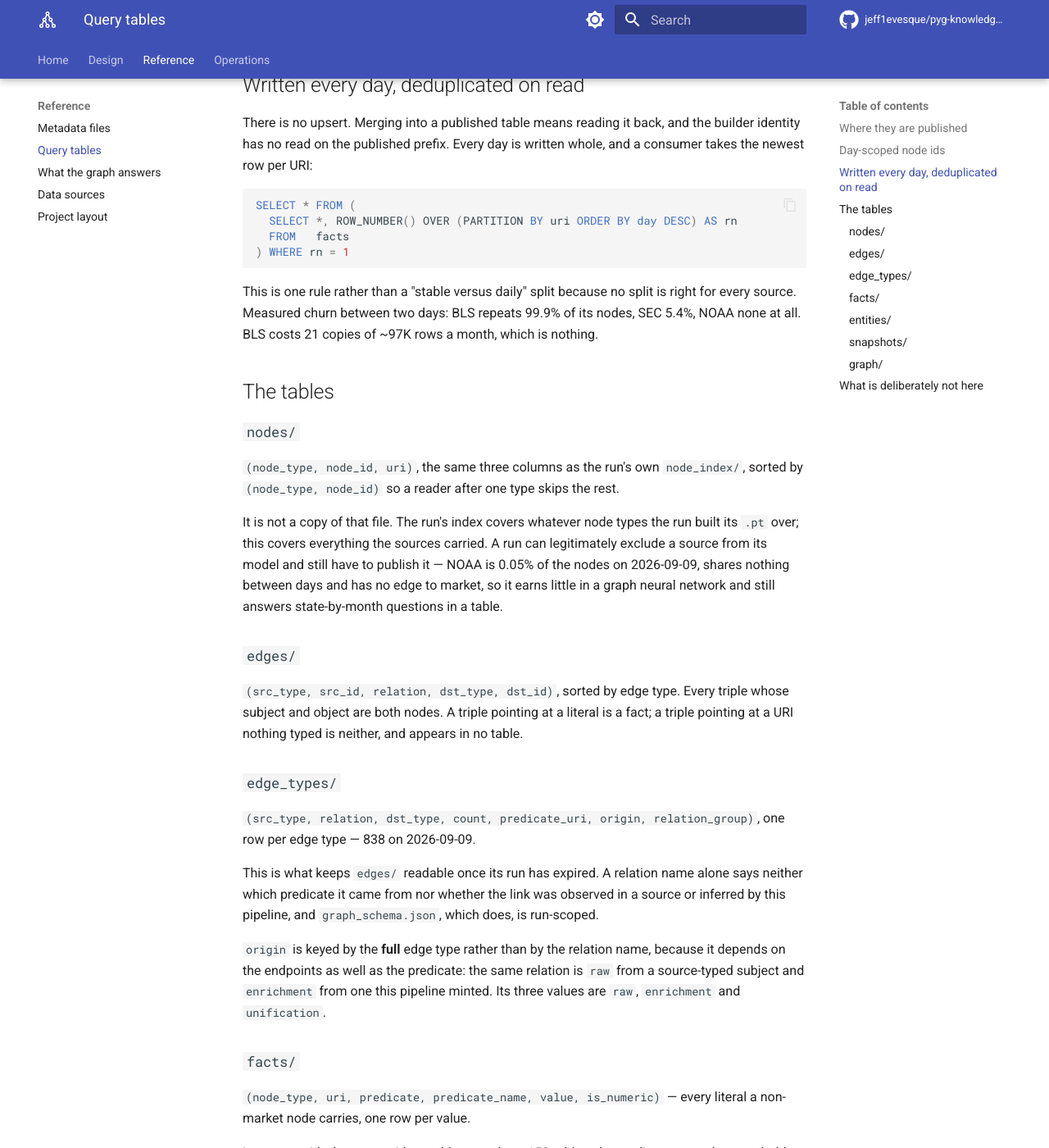
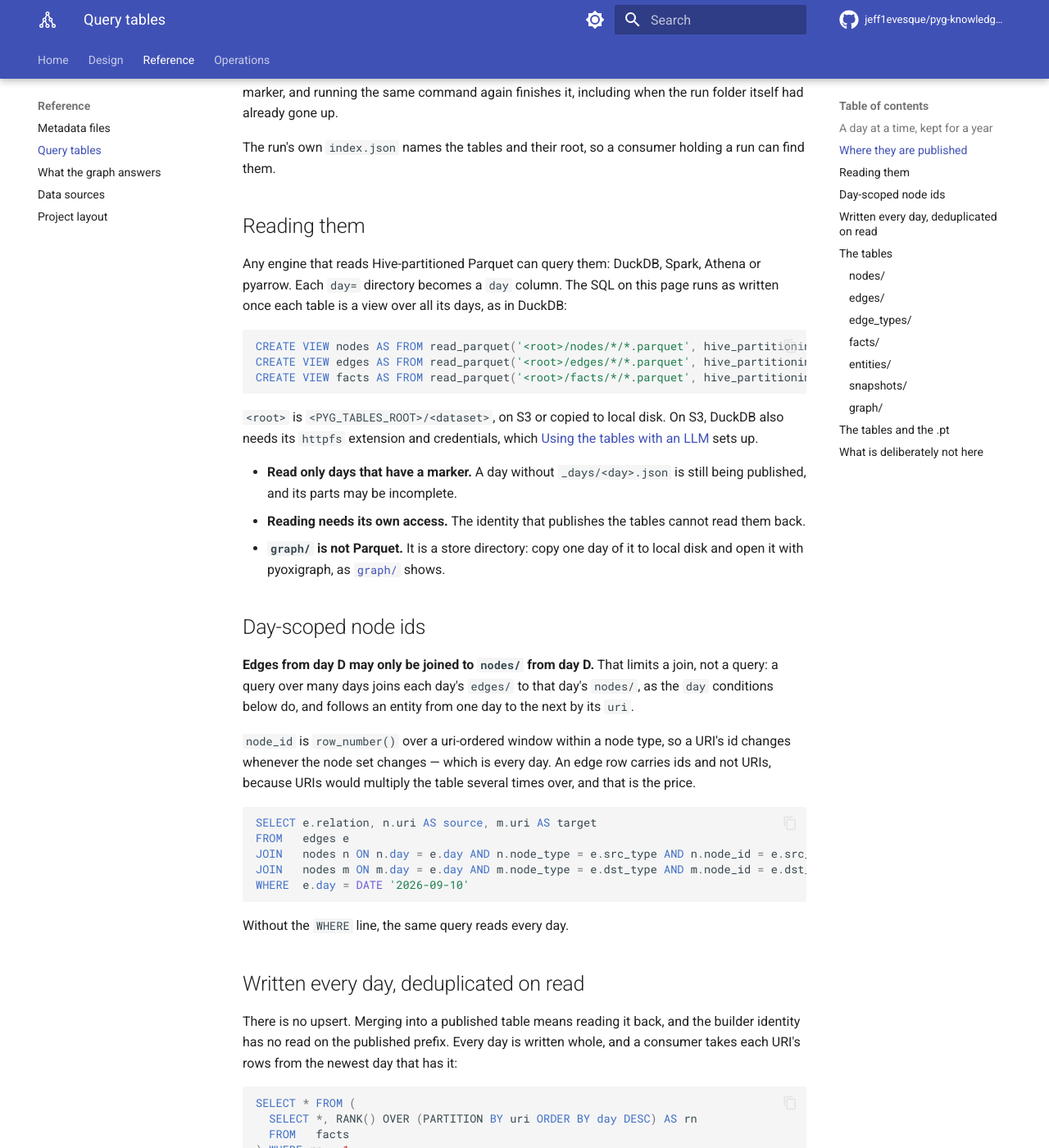
Before and after one commit to jeff1evesque/pyg-knowledge-graph-builder, an MkDocs documentation site: the page built from documentation/reference/tables.md, in a window 1280 px wide and 1400 px high, scrolled down 1746 px. Shown: the whole window at 82% size. Built offline with MkDocs 1.6.1 and Material for MkDocs 9.7.7, drawn with Linux system fonts in a browser that asks for light colours; comment, search, counter and statistics services are not loaded; some of the changed text lies outside the part shown.

Commit message:
#416: tables.md, a day at a time, reading them, RANK dedupe, the .pt in one section

````diff
--- a/documentation/reference/tables.md
+++ b/documentation/reference/tables.md
@@ -1,11 +1,17 @@
 # Query Tables
 
-A published run is a pickle, a node index and 200 Parquet parts of triples —
-about 95 GB, none of it filterable by ticker, by date or by meaning, and the
-graph's 70.8 million edges recoverable only by unpickling a 42 GB blob.
+The query tables are the part of a run meant for looking things up: six Parquet
+tables and a triple store for each day, holding the enriched data's nodes,
+edges and values under their names and URIs. SQL, SPARQL and an LLM's retrieval
+step can all read them. [Questions the tables answer](questions.md) shows what
+they answer, and [Using the tables with an LLM](llm.md) shows retrieval.
 
-The query tables are the same data in shapes something can query: six Parquet
-tables and a triple store, about 2.4 GB a day against 94.9 GB for the run.
+They are not the `.pt`. A run's `hetero_data_<variant>.pt` is a PyTorch
+Geometric graph for training a graph neural network, built over every source
+except NOAA weather: numbers without names, in a 42 GB pickle that is deleted
+with its run after 21 days. The tables cover every source, weather included.
+[The tables and the `.pt`](#the-tables-and-the-pt) lists every difference.
+
 They are written by the enriching leg of a run
 ([`spark_jobs/graph/tables.py`](https://github.com/jeff1evesque/pyg-knowledge-graph-builder/blob/master/spark_jobs/graph/tables.py)),
 on by default, and switched off with `--enable_query_tables false`.
@@ -20,12 +26,32 @@
 | `entities/` | one row per text-bearing node | ~0.01 GB |
 | `edge_types/` | one row per edge type | <0.01 GB |
 
+## A day at a time, kept for a year
+
+Every table is split into days. A run writes one `day=YYYY-MM-DD` partition of
+each table, for the day its data was cut from, and each day is kept for 365
+days. A [scheduled run](../operations/running-a-job.md#scheduled-runs) adds a
+day every day, so the tables build up to a year of days, and a query can read
+one day or all of them.
+
+Three rules on this page mention a day. None of them limits a query to one:
+
+- **Ids join within a day.** `node_id` is renumbered every day, so an `edges/`
+  row joins to `nodes/` on the same `day`. Across days, follow an entity by its
+  `uri`, which does not change. See [Day-scoped node ids](#day-scoped-node-ids).
+- **A query across days sees a node once per day.** Every day is written whole,
+  so take each URI's newest day. See
+  [Written every day, deduplicated on read](#written-every-day-deduplicated-on-read).
+- **`graph/` is one store per day.** A SPARQL query reads one day's store. A
+  question across days reads the Parquet tables, or asks each day's store in
+  turn. See [`graph/`](#graph).
+
 ## Where they are published
 
-Not inside the run folder. Runs expire at 21 days and the tables keep a year,
-and S3 applies the **shortest** expiration where two prefix rules overlap — so a
-table under the run's prefix would be deleted with the run whatever a second
-rule said.
+Not inside the run folder. Runs expire at 21 days and each day of tables is kept
+a year, and S3 applies the **shortest** expiration where two prefix rules
+overlap — so a table under the run's prefix would be deleted with the run
+whatever a second rule said.
 
 ```
 <PYG_TABLES_ROOT>/<dataset>/
@@ -51,9 +77,35 @@
 The run's own `index.json` names the tables and their root, so a consumer
 holding a run can find them.
 
+## Reading them
+
+Any engine that reads Hive-partitioned Parquet can query them: DuckDB, Spark,
+Athena or pyarrow. Each `day=` directory becomes a `day` column. The SQL on this
+page runs as written once each table is a view over all its days, as in DuckDB:
+
+```sql
+CREATE VIEW nodes AS FROM read_parquet('<root>/nodes/*/*.parquet', hive_partitioning = true);
+CREATE VIEW edges AS FROM read_parquet('<root>/edges/*/*.parquet', hive_partitioning = true);
+CREATE VIEW facts AS FROM read_parquet('<root>/facts/*/*.parquet', hive_partitioning = true);
+```
+
+`<root>` is `<PYG_TABLES_ROOT>/<dataset>`, on S3 or copied to local disk. On S3,
+DuckDB also needs its `httpfs` extension and credentials, which
+[Using the tables with an LLM](llm.md#a-worked-example) sets up.
+
+- **Read only days that have a marker.** A day without `_days/<day>.json` is
+  still being published, and its parts may be incomplete.
+- **Reading needs its own access.** The identity that publishes the tables
+  cannot read them back.
+- **`graph/` is not Parquet.** It is a store directory: copy one day of it to
+  local disk and open it with pyoxigraph, as [`graph/`](#graph) shows.
+
 ## Day-scoped node ids
 
-**Edges from day D may only be joined to `nodes/` from day D.**
+**Edges from day D may only be joined to `nodes/` from day D.** That limits a
+join, not a query: a query over many days joins each day's `edges/` to that
+day's `nodes/`, as the `day` conditions below do, and follows an entity from one
+day to the next by its `uri`.
 
 `node_id` is `row_number()` over a uri-ordered window within a node type, so a
 URI's id changes whenever the node set changes — which is every day. An edge
@@ -68,18 +120,23 @@
 WHERE  e.day = DATE '2026-09-10'
 ```
 
+Without the `WHERE` line, the same query reads every day.
+
 ## Written every day, deduplicated on read
 
 There is no upsert. Merging into a published table means reading it back, and
 the builder identity has no read on the published prefix. Every day is written
-whole, and a consumer takes the newest row per URI:
+whole, and a consumer takes each URI's rows from the newest day that has it:
 
 ```sql
 SELECT * FROM (
-  SELECT *, ROW_NUMBER() OVER (PARTITION BY uri ORDER BY day DESC) AS rn
+  SELECT *, RANK() OVER (PARTITION BY uri ORDER BY day DESC) AS rn
   FROM   facts
 ) WHERE rn = 1
 ```
+
+`RANK`, not `ROW_NUMBER`: a node has a row per value in `facts/`, and
+`ROW_NUMBER` would keep one of them and drop the rest.
 
 This is one rule rather than a "stable versus daily" split because no split is
 right for every source. Measured churn between two days: BLS repeats 99.9% of
@@ -90,16 +147,9 @@
 
 ### `nodes/`
 
-`(node_type, node_id, uri)`, the same three columns as the run's own
-`node_index/`, sorted by `(node_type, node_id)` so a reader after one type skips
-the rest.
-
-It is not a copy of that file. The run's index covers whatever node types the
-run built its `.pt` over; this covers everything the sources carried. A run can
-legitimately exclude a source from its model and still have to publish it — NOAA
-is 0.05% of the nodes on 2026-09-09, shares nothing between days and has no edge
-to market, so it earns little in a graph neural network and still answers
-state-by-month questions in a table.
+`(node_type, node_id, uri)`, sorted by `(node_type, node_id)` so a reader after
+one type skips the rest. It covers every node the sources carried, NOAA weather
+included.
 
 ### `edges/`
 
@@ -116,7 +166,7 @@
 This is what keeps `edges/` readable once its run has expired. A relation name
 alone says neither which predicate it came from nor whether the link was
 observed in a source or inferred by this pipeline, and `graph_schema.json`,
-which does, is run-scoped.
+which does, is deleted with its run after 21 days.
 
 `origin` is keyed by the **full** edge type rather than by the relation name,
 because it depends on the endpoints as well as the predicate: the same relation
@@ -134,9 +184,8 @@
 table with no code change.
 
 `predicate` is the full URI, which joins to `ontology_schema.json`;
-`predicate_name` is the short name a query is written against.
-`is_numeric` is per value and uses the same test the feature extractor types
-its numeric segment by, so the table and the model agree on what a number is.
+`predicate_name` is the short name a query is written against. `is_numeric` is
+per value: whether that value parses as a finite number.
 
 ### `entities/`
 
@@ -145,9 +194,11 @@
 
 What comes out is the text that exists. On 2026-09-09 that is 12,607 nodes
 across 49 node types, mostly names and labels; of the 990 nodes with 300 or more
-characters, 901 are weather alert descriptions. Rendering a node and its neighbourhood into a real
-sentence is what would make a vector index over this useful, and it is separate
-work. This repository emits the table; the serving side owns the model.
+characters, 901 are weather alert descriptions. Rendering a node and its
+neighbourhood into a real sentence is what would make a vector index over this
+useful, and it is separate work. This repository writes the table and embeds
+nothing; [Using the tables with an LLM](llm.md#embedding-entities) covers
+embedding it.
 
 ### `snapshots/`
 
@@ -156,8 +207,9 @@
 
 Wide earns its keep here and nowhere else — one type, 9.3M rows a day, 56 stable
 columns, 77.7% populated. Numeric properties are `double` columns and the rest
-are strings, decided per predicate by the same majority rule the feature
-extractor uses. A snapshot missing a property gets a null, not a dropped row.
+are strings, decided per property: a property is numeric when more than half of
+its values parse as numbers. A snapshot missing a property gets a null, not a
+dropped row.
 
 The sort is what makes a ticker query cheap. There are 525 underlying tickers
 and 19 snapshots a day, a median 13,224 rows per ticker, so a single-ticker
@@ -170,14 +222,16 @@
 The non-market subgraph as a [pyoxigraph](https://pyoxigraph.readthedocs.io/)
 store, one per day — a directory, not a Parquet file.
 
-`edges/` and `nodes/` answer a one-hop question well and a two-hop question
-awkwardly: a self-join per hop carrying a mandatory same-day guard, with
-hand-rolled recursion for anything deeper. Speed is not the problem. On
-2026-09-09 the two-hop `weather → region ← measurement` traversal returned its
-38,352 pairs in 0.05 s from a local copy of `edges/`, and in 10 ms from the
-store, which held 1,413,546 triples in 185 MB. The store also keeps what no
-table can: a triple whose object is a URI nothing typed, such as a weather
-alert's severity, is in `graph/` and nowhere else.
+`edges/` and `nodes/` answer a one-hop question well and a longer one
+awkwardly. Every extra hop is one more join of `edges/` to `nodes/` on the same
+`day`, and a path whose length is not known in advance needs a recursive query.
+SPARQL states the whole path as one pattern instead. Speed is not the problem. On
+2026-09-09 the two-hop traversal from weather alerts to the regions they affect,
+and on to the BLS measurements for those regions, returned its 38,352 pairs in
+0.05 s from a local copy of `edges/`, and in 10 ms from the store, which held
+1,413,546 triples in 185 MB. The store also keeps what no table can: a triple
+whose object is a URI nothing typed, such as a weather alert's severity, is in
+`graph/` and nowhere else.
 
 ```python
 import pyoxigraph
@@ -192,14 +246,16 @@
     print(row["measurement"].value)
 ```
 
-**One day fits in memory; a window does not.** At 185 MB a day, a 30-day window
-is about 5.6 GB and a year about 68 GB. So the store
-supplements the tables rather than replacing them: load one day for traversal,
-and fall back to `edges/` for anything spanning more.
+**The store is one day; the Parquet tables are every day.** A day's store is
+about 185 MB, so 30 days of stores would be about 5.6 GB and a year about
+68 GB. The store therefore supplements the tables rather than replacing them:
+open one day's store for a multi-hop question about that day, and read `edges/`
+and `nodes/` for anything spanning more.
 
 **No market data enters it.** At the store's rate, about 131 bytes a triple,
-market's ~415M triples a day would be about 54 GB, and it is a time series of numbers carrying one edge per
-snapshot — not a shape a triple store earns anything on.
+market's ~415M triples a day would be about 54 GB, and it is a time series of
+numbers carrying one edge per snapshot — not a shape a triple store earns
+anything on.
 
 Market *terms* do appear, which is not the same thing. The statements about the
 vocabulary — the derived `rdfs:subClassOf` hierarchy, the observed domains and
@@ -213,13 +269,38 @@
 in. It is the same view every other artifact in this pipeline is built from, and
 not a re-serialization of the original RDF.
 
+## The tables and the `.pt`
+
+Both are built from the same enriched triples. Everything about how they differ
+is here, so the sections above describe the tables alone.
+
+- **Why the tables exist.** The rest of a published run is no easier to query.
+  With its node index and 200 Parquet parts of triples a run comes to about
+  95 GB, none of it filterable by ticker, by date or by meaning, and the graph's
+  70.8 million edges are recoverable only by unpickling the `.pt`. The tables
+  are the same data in shapes something can query, about 2.4 GB a day against
+  94.9 GB for the run.
+- **Coverage.** A run's `.pt`, and its `node_index/`, hold only the node types
+  the run builds the `.pt` over, and runs leave NOAA weather out. The tables
+  ignore that setting and cover every source. NOAA is 0.05% of the nodes on
+  2026-09-09, shares nothing between days and has no edge to market, so it earns
+  little in a graph neural network and still answers state-by-month questions
+  in a table.
+- **`nodes/` against `node_index/`.** The same three columns, over every source
+  rather than over the node types the `.pt` holds.
+- **What counts as a number.** `is_numeric` in `facts/` uses the same test the
+  feature extractor types the `.pt`'s numeric segment by, and `snapshots/` types
+  its columns by the same majority rule, so the tables and the `.pt` agree.
+- **Feature vectors stay in the `.pt`.** The dense node feature matrix is
+  38.16 GB for the dominant type, of which 183 of 1024 dimensions vary per row.
+- **Retention.** A run, with its `.pt`, is kept 21 days; each day of tables is
+  kept a year.
+
 ## What is deliberately not here
 
 - **Market literals in `facts/`, and market subjects in `graph/`.** They are in
   `snapshots/` and in `edges/`.
 - **A triple whose object is a URI nothing typed.** It is no edge, and putting a
   dangling pointer in a `value` column would have consumers reading it as a name.
-- **Node feature vectors.** The dense matrix is 38.16 GB for the dominant type,
-  of which 183 of 1024 dimensions vary per row.
 - **Anything that answers a question the data cannot.** See
-  [What the graph answers](questions.md).
+  [Questions the tables answer](questions.md).
````
